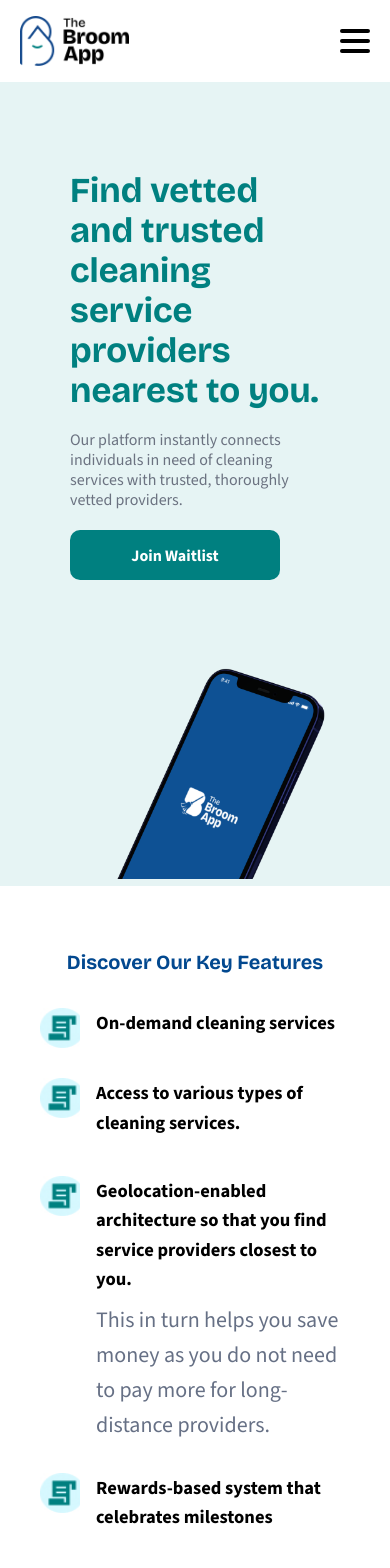
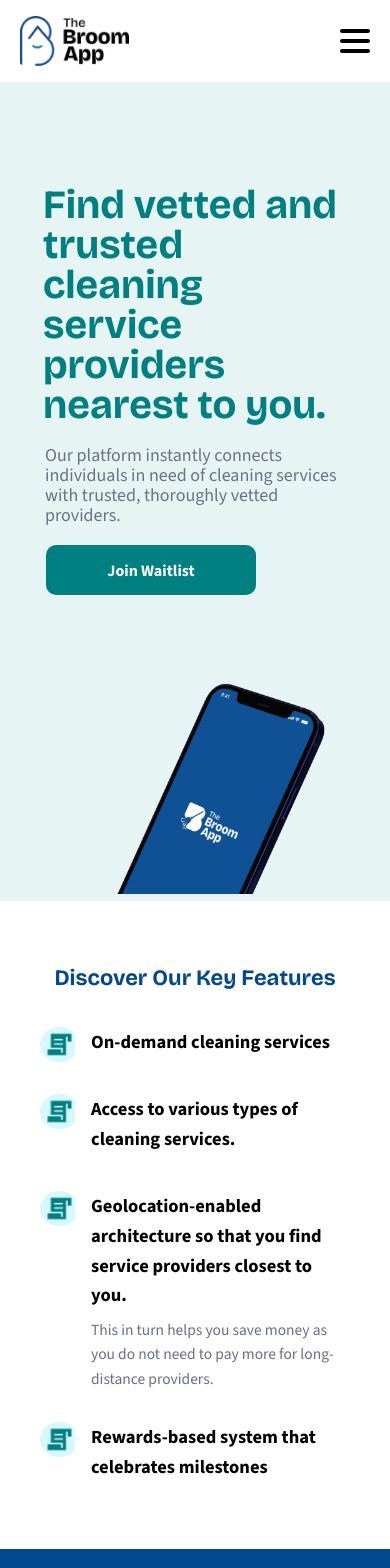
Before and after one commit to Uppist/broomapp, a React (Vite) app: page / in a window 390 px wide. Shown: the top 1568 px of the page. Built offline with nearby package versions, Linux system fonts and the light colour scheme.

Commit message:
Finished responsiveness

```diff
--- a/src/styles.css
+++ b/src/styles.css
@@ -275,21 +275,23 @@ body::-webkit-scrollbar {
   }
 
   .hero-text h1 {
-    font-size: 35px; /* Smaller font size to fit */
+    font-size: 40px; /* Smaller font size to fit */
     line-height: 40px; /* Adjusted line height */
     margin-bottom: 0; /* Controlled by flex gap */
     margin-top: 150px;
     text-align: left;
-    padding: 0 50px;
+    padding-right: 20px;
+    padding-left: 23px;
   }
 
   .hero-text p {
-    font-size: 16px; /* Smaller font size to fit */
+    font-size: 18px; /* Smaller font size to fit */
     color: #6B7280; /* Darker gray as per design */
     line-height: 20px; /* Adjusted line height */
     margin-bottom: 0; /* Controlled by flex gap */
     text-align: left;
-    padding: 10px 50px;
+    padding: 10px 25px;
+    width: 350px;
   }
 
   .hero-text .join-waitlist-btn {
@@ -299,7 +301,7 @@ body::-webkit-scrollbar {
     font-size: 16px; /* Smaller font size to fit */
     font-weight: 700;
     border-radius: 10px;
-    margin-left: 50px;
+    margin-left: 26px;
     display: block; /* Ensure button is block-level for centering */
     height: 50px;
   }
@@ -379,12 +381,17 @@ body::-webkit-scrollbar {
     padding: 50px 20px; /* Reduced padding for mobile */
   }
 
+  .feature-icon {
+    width: 35px;
+    height: 35px;
+  }
+
   .features-container {
     padding: 10px 20px; /* Reduced side padding for mobile */
   }
 
   .features-container h2 {
-    font-size: 20px; /* Smaller font size for mobile */
+    font-size: 22px; /* Smaller font size for mobile */
     margin-bottom: 30px; /* Reduced margin */
     text-align: center;
   }
@@ -401,6 +408,7 @@ body::-webkit-scrollbar {
 
   .feature-item p {
     color: #667085; /* Gray color as per design */
+    font-size: 15.5px;
   }
 }
 
```
